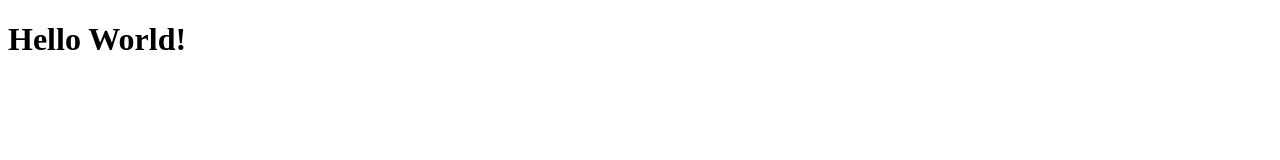
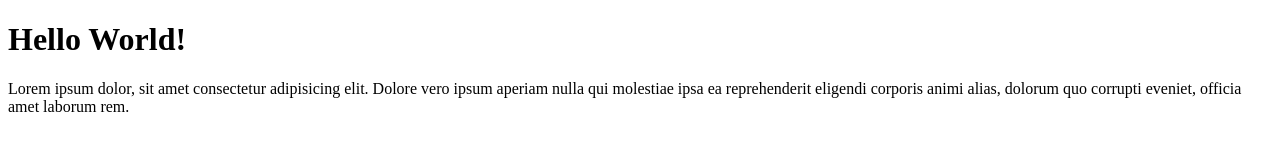
Before and after one commit to dilllllllyaaaa/dilla-git-test, a plain HTML site: page index.html in a window 1280 px wide. Drawn offline with Linux system fonts and the light colour scheme.

Commit message:
menambahkan paragraf

```diff
--- a/index.html
+++ b/index.html
@@ -8,5 +8,6 @@
 </head>
 <body>
     <h1>Hello World!</h1>
+    <p>Lorem ipsum dolor, sit amet consectetur adipisicing elit. Dolore vero ipsum aperiam nulla qui molestiae ipsa ea reprehenderit eligendi corporis animi alias, dolorum quo corrupti eveniet, officia amet laborum rem.</p>
 </body>
 </html>
```
